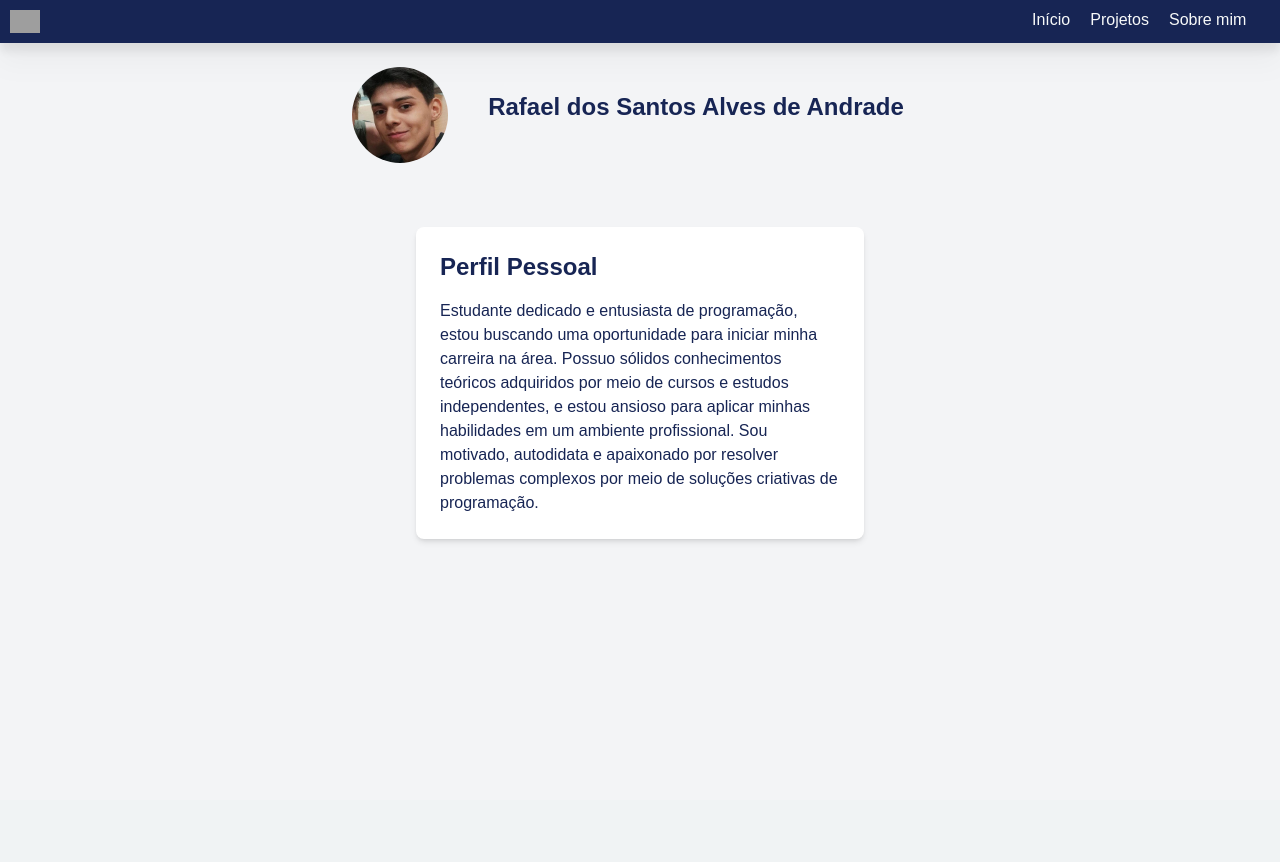
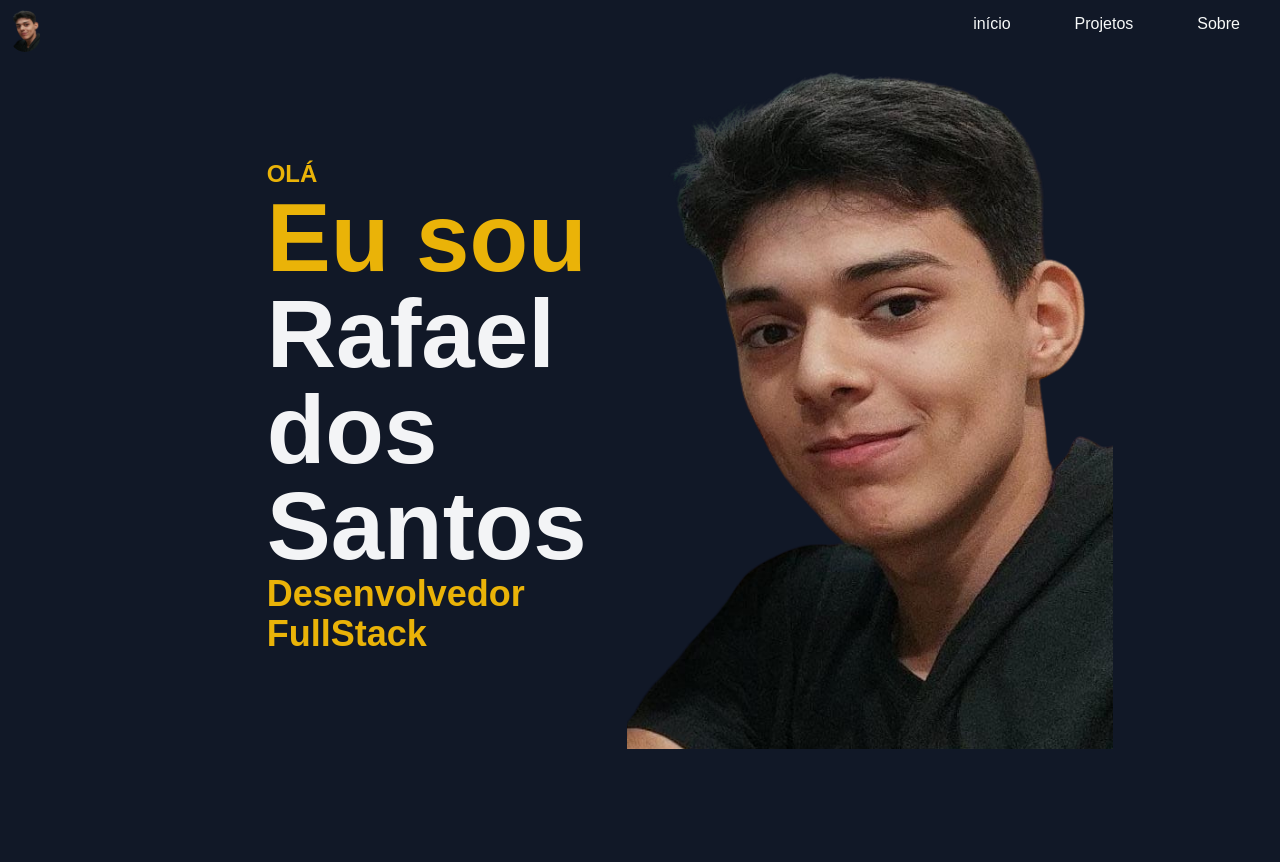
Before and after one commit to FaelSantoss/portfolio_digital, a Flask app: page / in a window 1280 px wide. Before the commit the page ends 542 px from the top, so only its background shows below. Run offline with Flask 3, Linux system fonts and the light colour scheme; style sheets or scripts are compiled from the project's sources; grey boxes are pictures that could not be loaded.

Commit message:
in progress: refactor home page

```diff
--- a/src/ui/templates/index.html
+++ b/src/ui/templates/index.html
@@ -6,44 +6,46 @@
     <title>Início | Portfolio</title>
     {% endblock %}
     {% block css %}
-        <link rel="stylesheet"
-            href="{{ url_for('static',filename='styles/style.css') }}">
-        <link href="{{ url_for('static', filename='styles/output.css') }}"
-            rel="stylesheet">
+    <link rel="stylesheet" href="{{ url_for('static',filename='styles/style.css') }}">
+    <link href="{{ url_for('static', filename='styles/output.css') }}" rel="stylesheet">
     {% endblock %}
   </head>
-    <body class="bg-gray-100">
+  <body class="bg-gray-900 overflow-hidden">
     {% block navbar %}
-        <header class="navbar bg-blue-950 drop-shadow-xl">
-            <div class="container ali">
-                <img src="{{ url_for('static', filename='logo.jpegteste') }}"
-                    class="logo">
-                <nav class="menu fixed top-0 right-0 bg-blue-950 w-64 p-2">
+    <div class="container">
+      <img src="{{ url_for('static', filename='imgs/logo.png') }}" class="logo rounded-full border-white">
+      <nav class="menu fixed top-0 right-0 p-2">
         <ul>
-                        <li><a href="/"
-                                class="hover:underline transition duration-200 ease-in-out block">Início</a></li>
-                        <li><a href="/projects"
-                                class="hover:underline transition duration-200 ease-in-out block">Projetos</a></li>
-                        <li><a href="/about"
-                                class="hover:underline transition duration-200 ease-in-out block">Sobre
-                                mim</a></li>
+            <li><a href="/"><p class="px-3 py-1 font-medium hover:border-yellow-500 hover:border-b-4">início</p></li>
+            <li><a href="/projects"><p class="px-3 py-1 font-medium hover:border-yellow-500 hover:border-b-4">Projetos</p></li>
+            <li><a href="/about"><p class="px-3 py-1 font-medium hover:border-yellow-500 hover:border-b-4">Sobre</p></li>
         </ul>
       </nav>
     </div>
-        </header>
+    {% endblock %}
+    {% block body %}
+    <div class="flex justify-center items-start min-h-screen w-full">
+      <div class="w-full md:w-7/12">
+          <div class="flex flex-col items-start md:flex-row justify-between min-h-screen">
+            <div class="w-full md:w-1/2 mt-24">
+              <h1 class="text-yellow-500 text-2xl font-bold w-full">OLÁ</h1>
+              <p class="text-yellow-500 text-7xl md:text-8xl font-bold w-full">Eu sou</p>
+              <p class="text-gray-100 text-7xl md:text-8xl font-bold w-full">Rafael</p>
+              <p class="text-gray-100 text-7xl md:text-8xl font-bold w-full">dos Santos</p>
+              <p class="text-yellow-500 text-4xl font-semibold w-full">Desenvolvedor FullStack</p>
+            </div>
+            <img src="{{ url_for('static', filename='imgs/logo.png')}}" alt="Imagem" class="w-[65.1%] h-[65.1%] object-cover md:ml-10">
+            </div>
+        </div>
+      </div>
 
   {% endblock %}
-        {% block body %}
-        <div class="flex items-start justify-center p-6">
-            <div class="flex items-start space-x-4">
-                <img src="{{ url_for('static', filename='imgs/logo.jpeg')}}"
-                    alt="Imagem" class="w-24 h-24 object-cover rounded-full">
-                <p
-                    class="text-2xl font-semibold p-6 inline-block align-middle text-blue-950">Rafael
-                    dos Santos Alves de Andrade</p>
-            </div>
-        </div>
-        <div class="bg-white shadow-md rounded-lg p-6 max-w-md mx-auto my-10">
+  </body>
+</html>
+
+
+
+        <!-- <div class="bg-white shadow-md rounded-lg p-6 max-w-md mx-auto my-10">
             <h2 class="text-2xl font-bold mb-4 text-blue-950">Perfil
                 Pessoal</h2>
             <p class="text-blue-950">Estudante dedicado e entusiasta
@@ -60,8 +62,4 @@
                 resolver problemas complexos
                 por meio de soluções criativas de
                 programação.</p>
-        </div>
-
-        {% endblock %}
-    </body>
-</html>
+        </div> -->
```
Also changed, not shown: src/ui/static/imgs/logo.png (added). Lines whose indentation alone changed are shown as unchanged.
